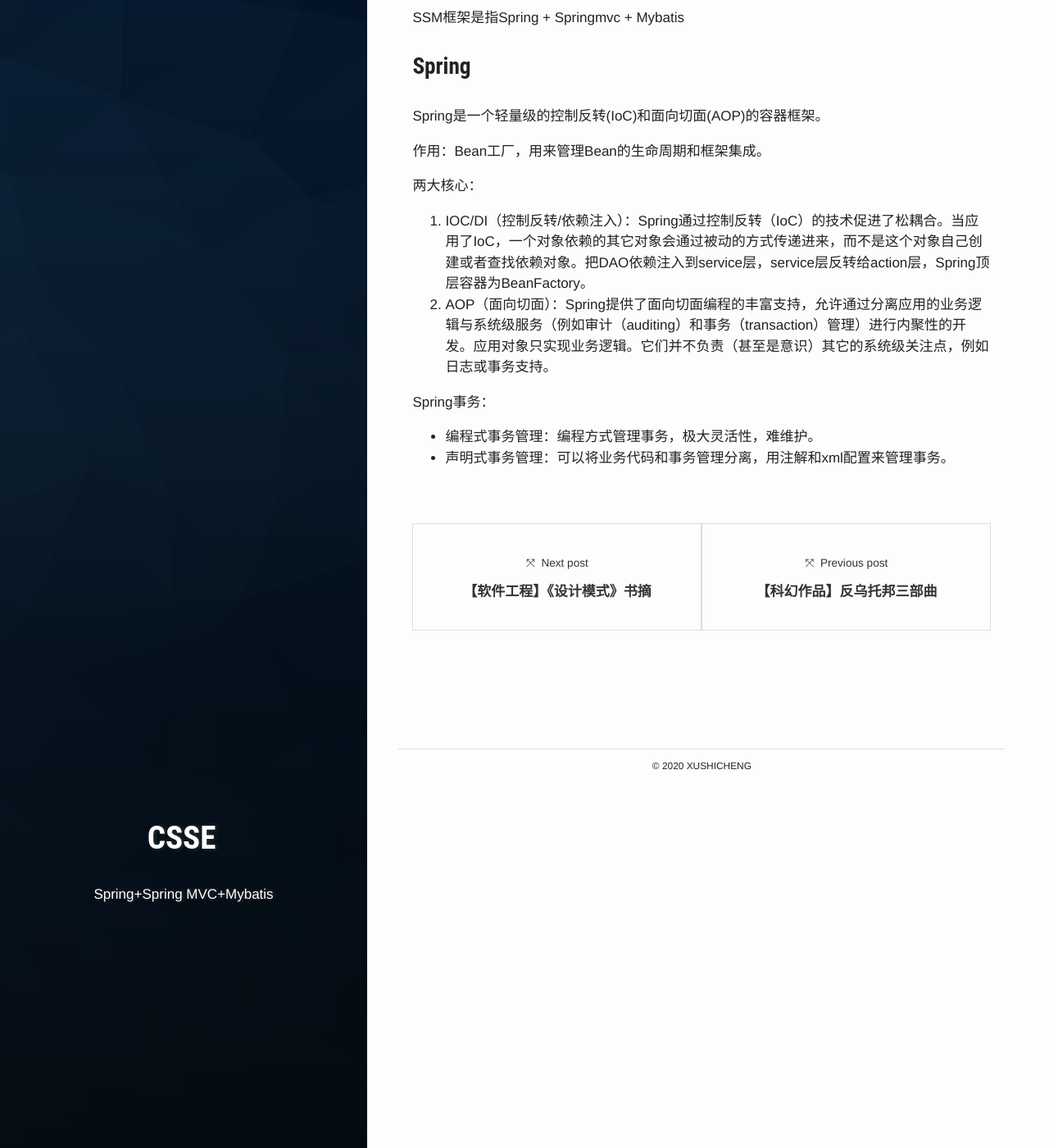
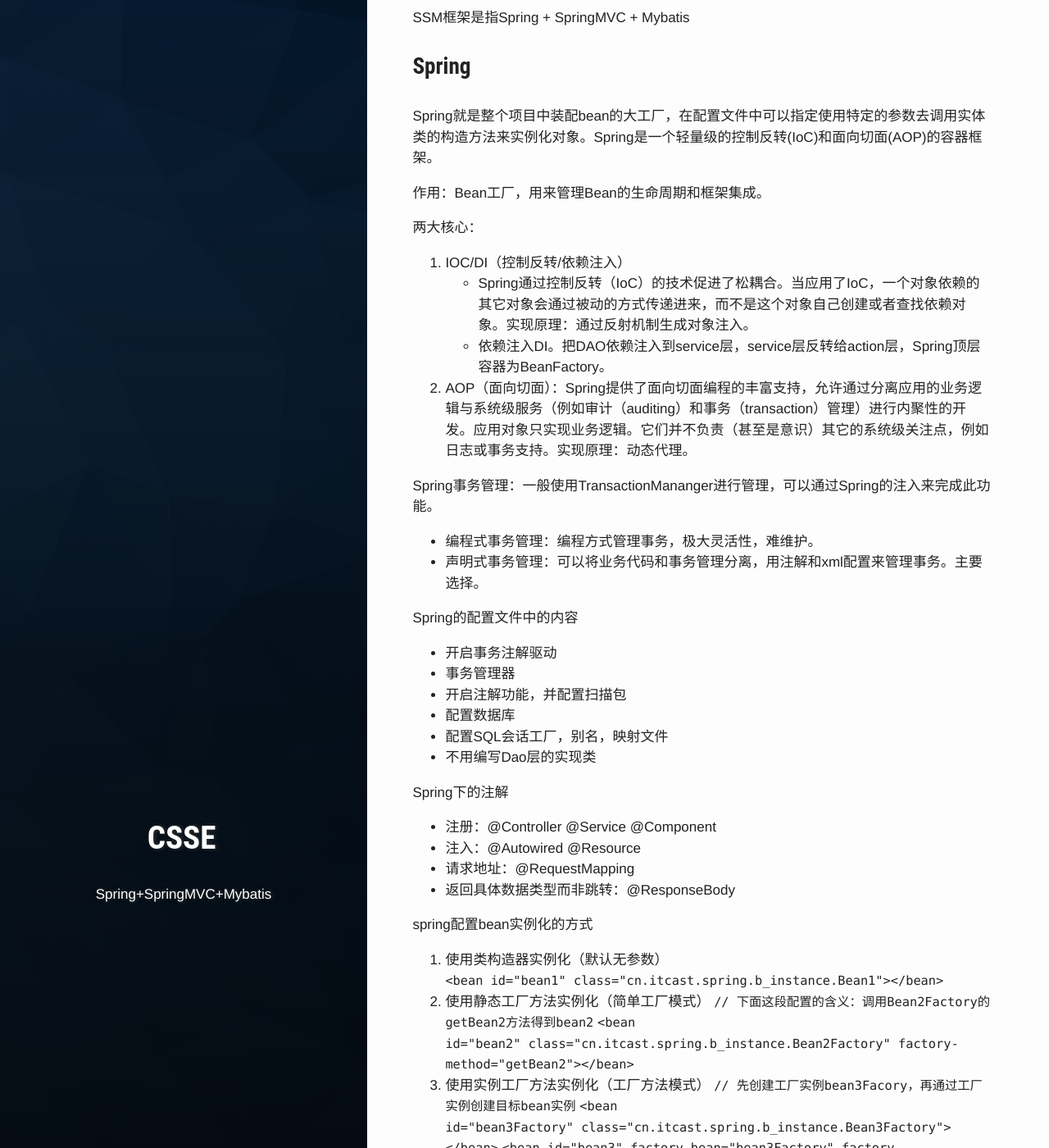
Before and after one commit to PetePro/PetePro.github.io, a Jekyll site: the page built from _posts/2020-02-01-ssm.markdown, in a window 1280 px wide and 1400 px high, scrolled down 208 px. Shown: the whole window at 82% size. Built offline with Jekyll 4.4.1, drawn with Linux system fonts in a browser that asks for light colours; some web fonts are replaced; some of the changed text lies outside the part shown.

Commit message:
Update 2020-02-01-ssm.markdown

```diff
--- a/_posts/2020-02-01-ssm.markdown
+++ b/_posts/2020-02-01-ssm.markdown
@@ -2,24 +2,107 @@
 layout: post
 title:  "【Java】SSM原理"
 crawlertitle: "SSM原理"
-summary: "Spring+Spring MVC+Mybatis"
+summary: "Spring+SpringMVC+Mybatis"
 date:   2020-02-01 09:00:00 +0800
 categories: posts
 tags: 'CSSE'
 author: xusc
 ---
 
-SSM框架是指Spring + Springmvc + Mybatis
+SSM框架是指Spring + SpringMVC + Mybatis
 
 ### Spring
-Spring是一个轻量级的控制反转(IoC)和面向切面(AOP)的容器框架。
+Spring就是整个项目中装配bean的大工厂，在配置文件中可以指定使用特定的参数去调用实体类的构造方法来实例化对象。Spring是一个轻量级的控制反转(IoC)和面向切面(AOP)的容器框架。
 
 作用：Bean工厂，用来管理Bean的生命周期和框架集成。
 
 两大核心：
-1. IOC/DI（控制反转/依赖注入）：Spring通过控制反转（IoC）的技术促进了松耦合。当应用了IoC，一个对象依赖的其它对象会通过被动的方式传递进来，而不是这个对象自己创建或者查找依赖对象。把DAO依赖注入到service层，service层反转给action层，Spring顶层容器为BeanFactory。
-2. AOP（面向切面）：Spring提供了面向切面编程的丰富支持，允许通过分离应用的业务逻辑与系统级服务（例如审计（auditing）和事务（transaction）管理）进行内聚性的开发。应用对象只实现业务逻辑。它们并不负责（甚至是意识）其它的系统级关注点，例如日志或事务支持。
+1. IOC/DI（控制反转/依赖注入）
+   - Spring通过控制反转（IoC）的技术促进了松耦合。当应用了IoC，一个对象依赖的其它对象会通过被动的方式传递进来，而不是这个对象自己创建或者查找依赖对象。实现原理：通过反射机制生成对象注入。
+   - 依赖注入DI。把DAO依赖注入到service层，service层反转给action层，Spring顶层容器为BeanFactory。
+2. AOP（面向切面）：Spring提供了面向切面编程的丰富支持，允许通过分离应用的业务逻辑与系统级服务（例如审计（auditing）和事务（transaction）管理）进行内聚性的开发。应用对象只实现业务逻辑。它们并不负责（甚至是意识）其它的系统级关注点，例如日志或事务支持。实现原理：动态代理。
 
-Spring事务：
+Spring事务管理：一般使用TransactionMananger进行管理，可以通过Spring的注入来完成此功能。
 - 编程式事务管理：编程方式管理事务，极大灵活性，难维护。
-- 声明式事务管理：可以将业务代码和事务管理分离，用注解和xml配置来管理事务。
+- 声明式事务管理：可以将业务代码和事务管理分离，用注解和xml配置来管理事务。主要选择。
+
+Spring的配置文件中的内容
+- 开启事务注解驱动
+- 事务管理器
+- 开启注解功能，并配置扫描包
+- 配置数据库
+- 配置SQL会话工厂，别名，映射文件
+- 不用编写Dao层的实现类
+
+Spring下的注解
+- 注册：@Controller @Service @Component
+- 注入：@Autowired @Resource
+- 请求地址：@RequestMapping
+- 返回具体数据类型而非跳转：@ResponseBody
+
+spring配置bean实例化的方式
+1. 使用类构造器实例化（默认无参数）
+   `<bean id="bean1" class="cn.itcast.spring.b_instance.Bean1"></bean>`
+2. 使用静态工厂方法实例化（简单工厂模式）
+   `// 下面这段配置的含义：调用Bean2Factory的getBean2方法得到bean2`
+   `<bean id="bean2" class="cn.itcast.spring.b_instance.Bean2Factory" factory-method="getBean2"></bean>`
+3. 使用实例工厂方法实例化（工厂方法模式）
+   `// 先创建工厂实例bean3Facory，再通过工厂实例创建目标bean实例`
+   `<bean id="bean3Factory" class="cn.itcast.spring.b_instance.Bean3Factory"></bean>`
+   `<bean id="bean3" factory-bean="bean3Factory" factory-method="getBean3"></bean>`
+
+Spring DI 的三种方式，即为一个bean设置属性
+- 构造器注入：通过构造方法初始化
+- setter方法注入：通过setter方法初始化
+- 接口注入
+
+Spring中主要的设计模式
+- 工厂模式：每个Bean的创建通过方法
+- 单例模式：默认的每个Bean的作用域都是单例
+- 代理模式：关于AOP的实现通过代理模式
+- 策略模式：定义一系列的算法，把它们一个个的封装起来，并且使它们可以相互替换。在实例化对象时用到
+
+
+
+### SpringMVC
+SpringMVC在项目中拦截用户请求，它的核心Servlet即DispatcherServlet承担中介或是前台这样的职责，将用户请求通过HandlerMapping去匹配Controller，Controller就是具体对应请求所执行的操作。
+
+SpringMVC工作流程
+1. 用户发送请求至前端控制器DispatcherServlet
+2. DispatcherServlet收到请求调用HandlerMapping处理器映射器。
+3. 处理器映射器找到具体的处理器，生成处理器对象及处理器拦截器(如果有则生成)一并返回给DispatcherServlet。
+4. DispatcherServlet调用HandlerAdapter处理器适配器
+5. HandlerAdapter经过适配调用具体的处理器(Controller，也叫后端控制器)。
+6. Controller执行完成返回ModelAndView
+7. HandlerAdapter将controller执行结果ModelAndView返回给DispatcherServlet
+8. DispatcherServlet将ModelAndView传给ViewReslover视图解析器
+9. ViewReslover解析后返回具体View
+10. DispatcherServlet根据View进行渲染视图（即将模型数据填充至视图中）。
+11. DispatcherServlet响应用户
+
+@RequestMapping注解用来映射一个URL到一个类或一个特定的方处理法上。
+
+返回值
+- SpringMvc中函数的返回值可以有很多类型，有String、ModelAndView、List、Set等，一般用String，如果是AJAX请求，返回的可以是一个集合
+- SpringMvc根据配置文件中InternalResourceViewResolver（内部资源视图解析器）的前缀和后缀，用前缀+返回值+后缀组成完整的返回值
+- 转发：在返回值前面加"forward:"
+- 重定向：在返回值前面加"redirect:"
+
+
+
+### Mybatis
+Mybatis是对jdbc的封装，它让数据库底层操作变的透明。Mybatis的操作都是围绕一个sqlSessionFactory实例展开的。Mybatis通过配置文件关联到各实体类的Mapper文件，Mapper文件中配置了每个类对数据库所需进行的sql语句映射。在每次与数据库交互时，通过sqlSessionFactory拿到一个sqlSession，再执行sql命令。
+
+Mybatis在核心处理类：SqlSession
+
+Mybatis的接口绑定：Mybatis实现了DAO接口与xml映射文件的绑定，自动为我们生成接口的具体实现，使用起来变得更加省事和方便。
+
+Mybatis的好处
+- 把Sql语句从Java中独立出来。
+- 封装了底层的JDBC，API的调用，并且能够将结果集自动转换成JavaBean对象，简化了Java数据库编程的重复工作。
+- 自己编写Sql语句，更加的灵活。
+- 入参无需用对象封装（或者map封装）,使用@Param注解
+
+- `${}`：简单字符串替换，把`${}`直接替换成变量的值，不做任何转换，这种是取值以后再去编译SQL语句。
+- `#{}`：预编译处理，sql中的`#{}`替换成？，补全预编译语句，有效的防止Sql语句注入，这种取值是编译好SQL语句再取值。
+总结：一般用`#{}`来进行列的代替
```
